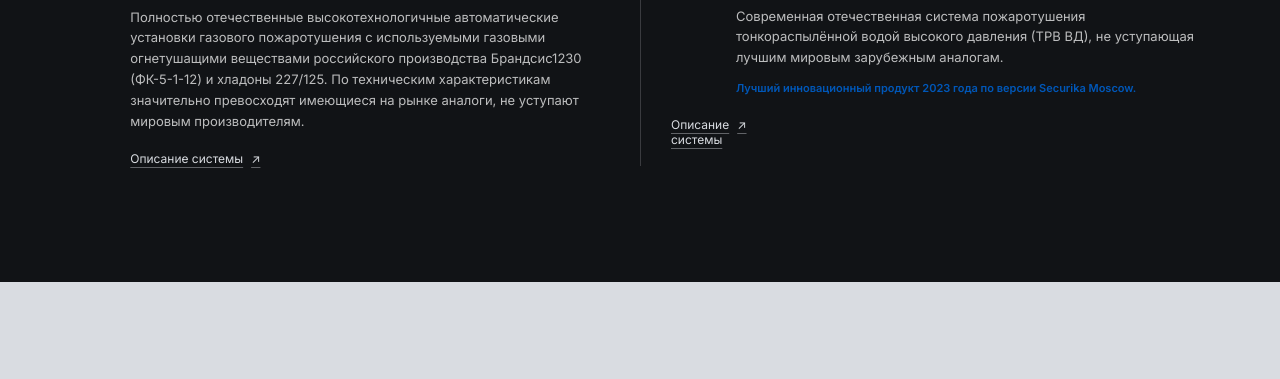
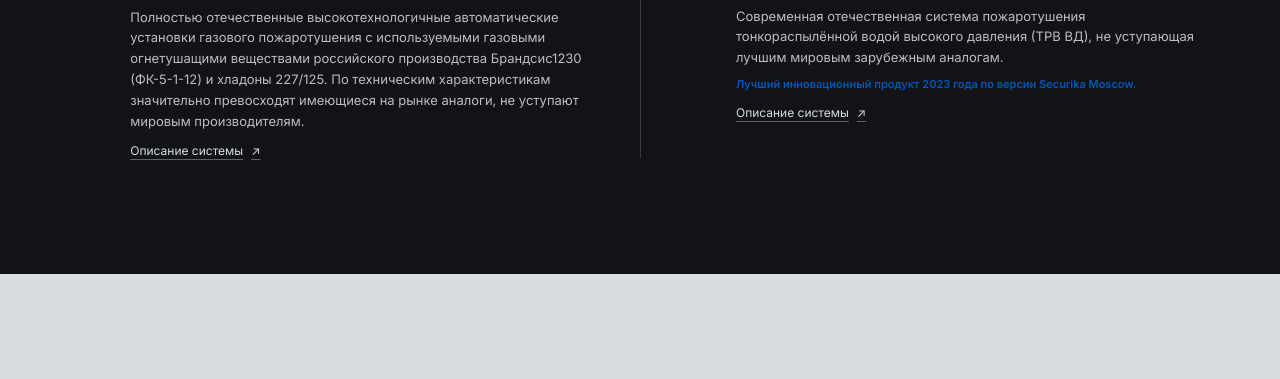
Before and after one commit to gevget/pyroflex, a plain HTML site: page mk101/copy.html in a window 1280 px wide. Shown: the part 4228-4607 px from the top of the page. Drawn offline with Linux system fonts and the light colour scheme.

Commit message:
Publish standalone Pyroflex website

```diff
--- a/mk101/assets/css/mk101.css
+++ b/mk101/assets/css/mk101.css
@@ -353,11 +353,17 @@ a:focus-visible, summary:focus-visible { outline: 2px solid var(--mk-red); outli
 .mk-page--copy .mk-extinguishing__item > img { grid-row: 2 / 6; }
 .mk-page--copy .mk-extinguishing__award {
   grid-column: 2;
-  margin-top: 12px;
+  margin-top: 8px;
   color: var(--mk-blue);
   font-size: 11px;
   font-weight: 600;
   line-height: 1.55;
+}
+.mk-page--copy .mk-extinguishing__item > a {
+  grid-column: 2;
+  justify-self: start;
+  margin-top: 12px;
+  white-space: nowrap;
 }
 
 @media (max-width: 560px) {
```
